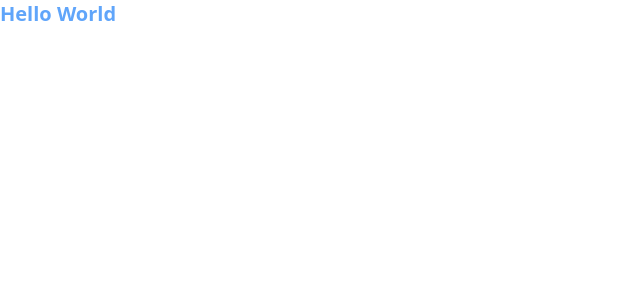
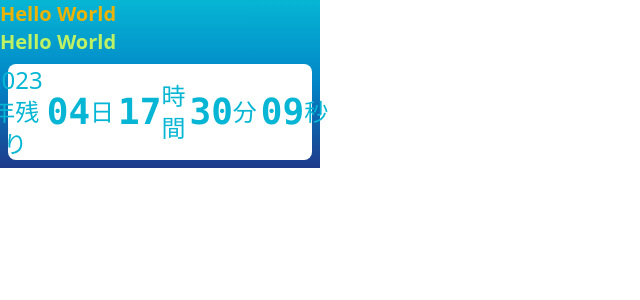
Before and after one commit to Sea10wood/nfc-caed, a Next.js app in the folder nfccard-timer/: page / in a window 1280 px wide. Shown: the top 300 px of the page, without its empty margins (0-640 px from the left). Built offline with nearby package versions, Linux system fonts and the light colour scheme.

Commit message:
カウントダウンタイマーの表示

```diff
--- a/nfccard-timer/package.json
+++ b/nfccard-timer/package.json
@@ -10,7 +10,7 @@
   },
   "dependencies": {
     "alpinejs": "^3.13.3",
-    "next": "14.0.4",
+    "next": "^14.0.4",
     "react": "^18",
     "react-dom": "^18"
   },
--- /dev/null
+++ b/nfccard-timer/public/alpine.js
@@ -0,0 +1 @@
+<script src="https://cdn.jsdelivr.net/npm/alpinejs@2.x.x/dist/alpine.js" defer></script>
--- /dev/null
+++ b/nfccard-timer/src/components/Countdown.tsx
@@ -0,0 +1,84 @@
+import React, { useEffect, useState } from "react";
+
+const CountdownTimer: React.FC = () => {
+  const [timer, setTimer] = useState({
+    seconds: "00",
+    minutes: "00",
+    hours: "00",
+    days: "00",
+  });
+
+  useEffect(() => {
+    const beerTime = new Date("January 1, 2024 00:00:00").getTime();
+
+    const countdown = setInterval(() => {
+      const now = new Date().getTime();
+      const distance = beerTime - now;
+
+      const days = padNum(Math.floor(distance / (1000 * 60 * 60 * 24)));
+      const hours = padNum(
+        Math.floor((distance % (1000 * 60 * 60 * 24)) / (1000 * 60 * 60))
+      );
+      const minutes = padNum(
+        Math.floor((distance % (1000 * 60 * 60)) / (1000 * 60))
+      );
+      const seconds = padNum(Math.floor((distance % (1000 * 60)) / 1000));
+
+      setTimer({
+        seconds,
+        minutes,
+        hours,
+        days,
+      });
+
+      // Stop
+      if (distance < 0) {
+        clearInterval(countdown);
+        setTimer({
+          seconds: "00",
+          minutes: "00",
+          hours: "00",
+          days: "00",
+        });
+      }
+    }, 1000);
+
+    return () => clearInterval(countdown);
+  }, []);
+
+  const padNum = (num: number) => {
+    let zero = "";
+    for (let i = 0; i < 2; i++) {
+      zero += "0";
+    }
+    return (zero + num).slice(-2);
+  };
+
+  return (
+    <div className=" items-center justify-center px-2 py-2 ">
+      <div className="text-cyan-500 bg-white rounded-lg font-bold ">
+        <div className="text-4xl text-center flex w-full items-center justify-center">
+          <div className="text-2xl mr-1 font-light">2023年残り</div>
+
+          <div className="font-mono leading-none">{timer.days}</div>
+
+          <div className="text-2xl mr-1 font-extralight">日</div>
+
+          <div className="font-mono leading-none">{timer.hours}</div>
+
+          <div className="text-2xl mr-1 font-extralight">時間</div>
+
+          <div className="font-mono leading-none">{timer.minutes}</div>
+
+          <div className="text-2xl mr-1 font-extralight">分</div>
+
+          <div className="font-mono leading-none">{timer.seconds}</div>
+
+          <div className="text-2xl mr-1 font-extralight">秒</div>
+        </div>
+      </div>
+    </div>
+  );
+};
+
+export default CountdownTimer;
--- a/nfccard-timer/src/pages/_document.tsx
+++ b/nfccard-timer/src/pages/_document.tsx
@@ -1,4 +1,4 @@
-import { Html, Head, Main, NextScript } from 'next/document'
+import { Html, Head, Main, NextScript } from "next/document";
 
 export default function Document() {
   return (
@@ -7,7 +7,12 @@ export default function Document() {
       <body>
         <Main />
         <NextScript />
+        <style jsx global>{`
+          #__next {
+            width: 320px;
+          }
+        `}</style>
       </body>
     </Html>
-  )
+  );
 }
--- a/nfccard-timer/src/pages/index.tsx
+++ b/nfccard-timer/src/pages/index.tsx
@@ -1,7 +1,12 @@
-export default function Home() {
+import CountdownTimer from "@/components/Countdown";
+import React from "react";
+
+export default function Home(this: any) {
   return (
-    <div>
-      <h1 className="text-xl font-bold text-blue-400">Hello World</h1>
+    <div className="bg-gradient-to-b from-cyan-500 via-sky-600 to-blue-900 h-320">
+      <h1 className="text-xl font-bold text-yellow-500">Hello World</h1>
+      <h1 className="text-xl font-bold text-lime-300">Hello World</h1>
+      <CountdownTimer />
     </div>
   );
 }
```
Also changed, not shown: nfccard-timer/.eslintrc.json, 1 other file (tests, documents, lock files or other folders).
